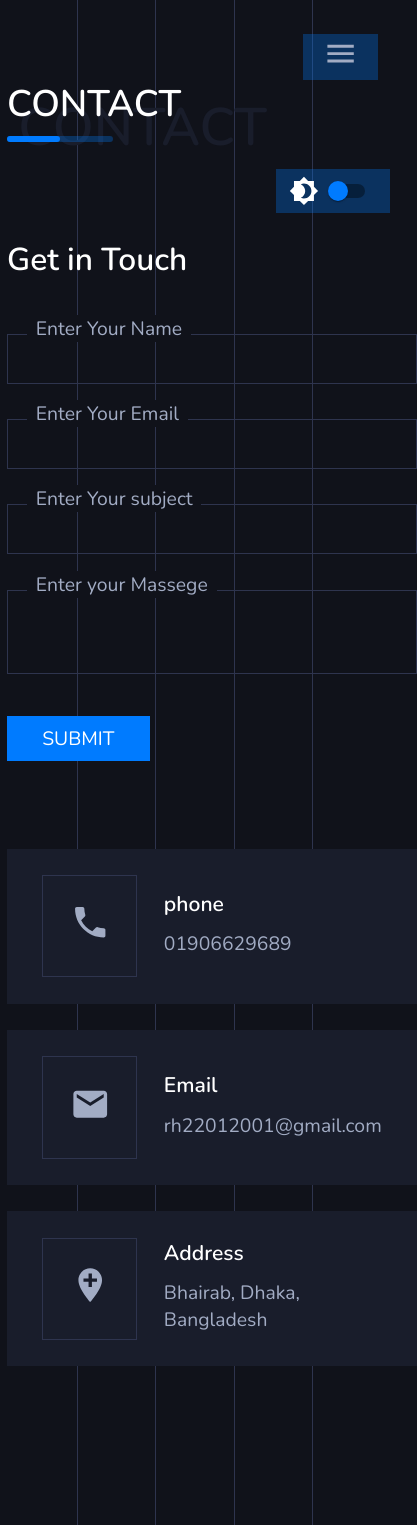
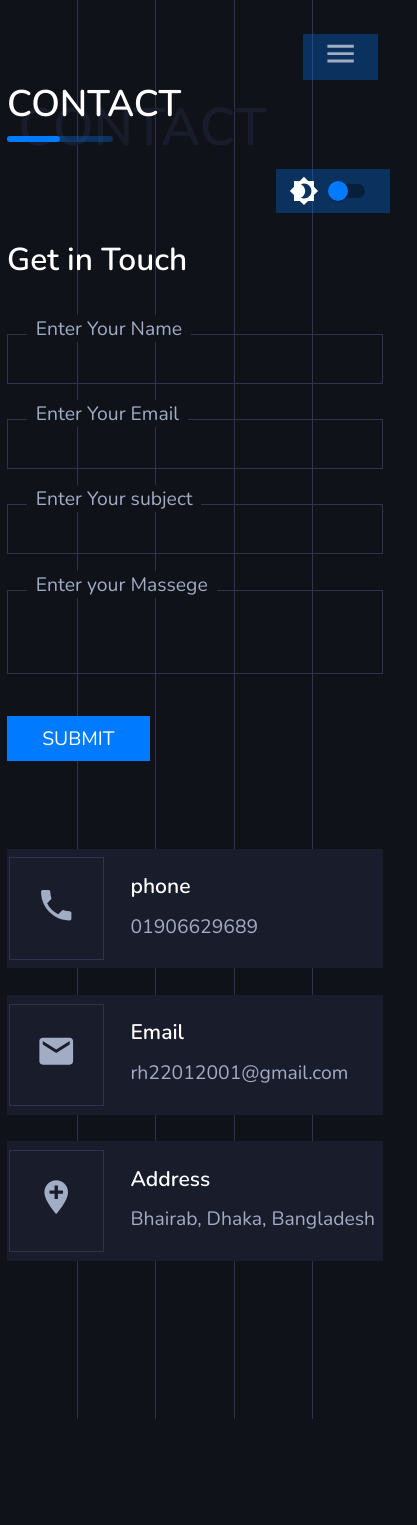
Before and after one commit to robiulhr/robiulhr.github.io, a React (Create React App) app: page /contact in a window 390 px wide. Shown: the whole page, 417 px wide, since content can reach past the window. After the commit the page ends 1419 px from the top, so only its background shows below. Built offline with nearby package versions, Linux system fonts and the light colour scheme.

Commit message:
fixing responsive issue

```diff
--- a/src/components/contactitem.js
+++ b/src/components/contactitem.js
@@ -58,5 +58,13 @@ const ContactItemStyled = styled.div`
             margin-top: 5rem;
         }
     }
+    @media screen and (max-width: 900px){
+        padding: .5rem 1rem;
+
+    }
+    @media screen and (max-width: 600px){
+        padding: .5rem .1rem;
+
+    }
 `
 export default Contactitem
```
